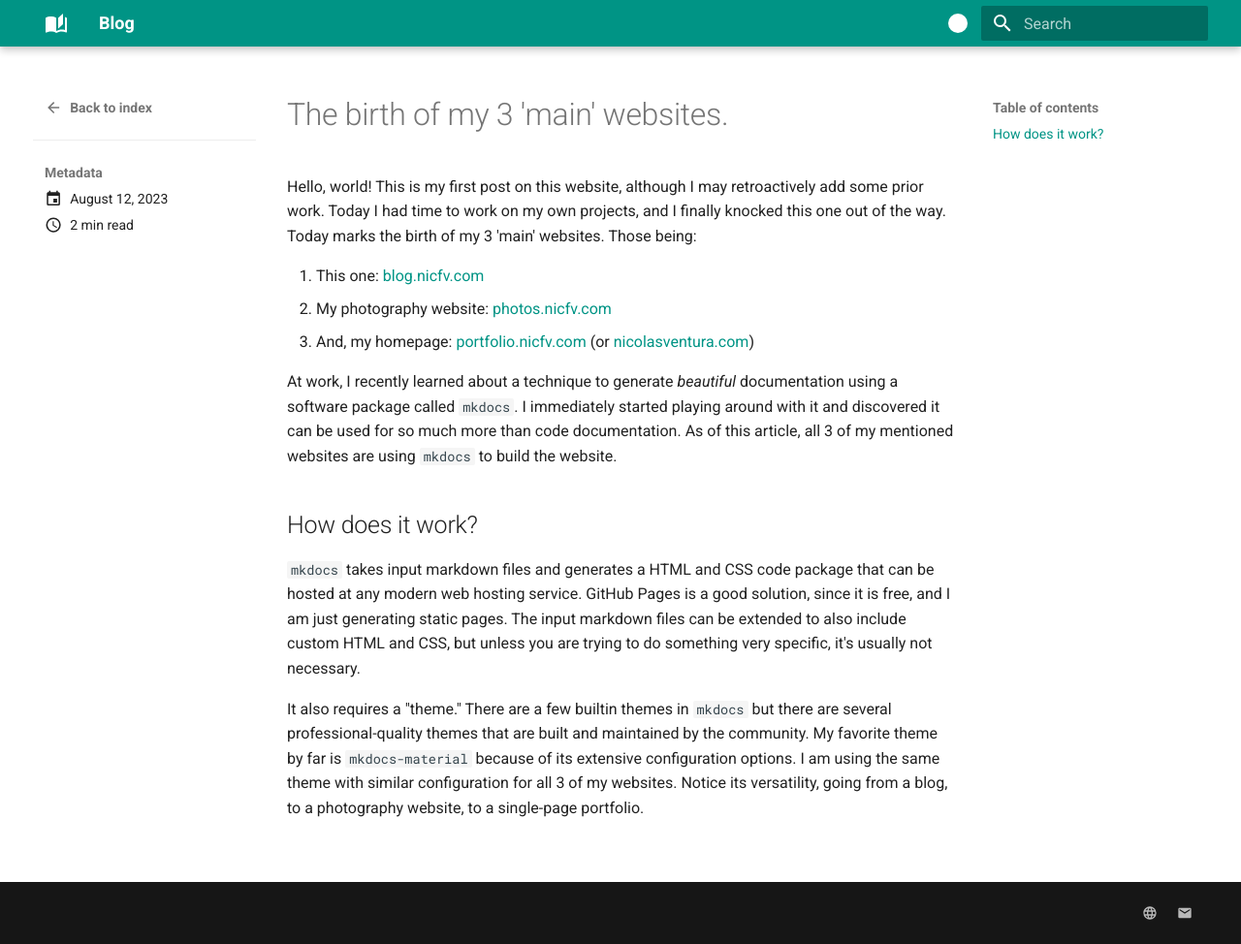
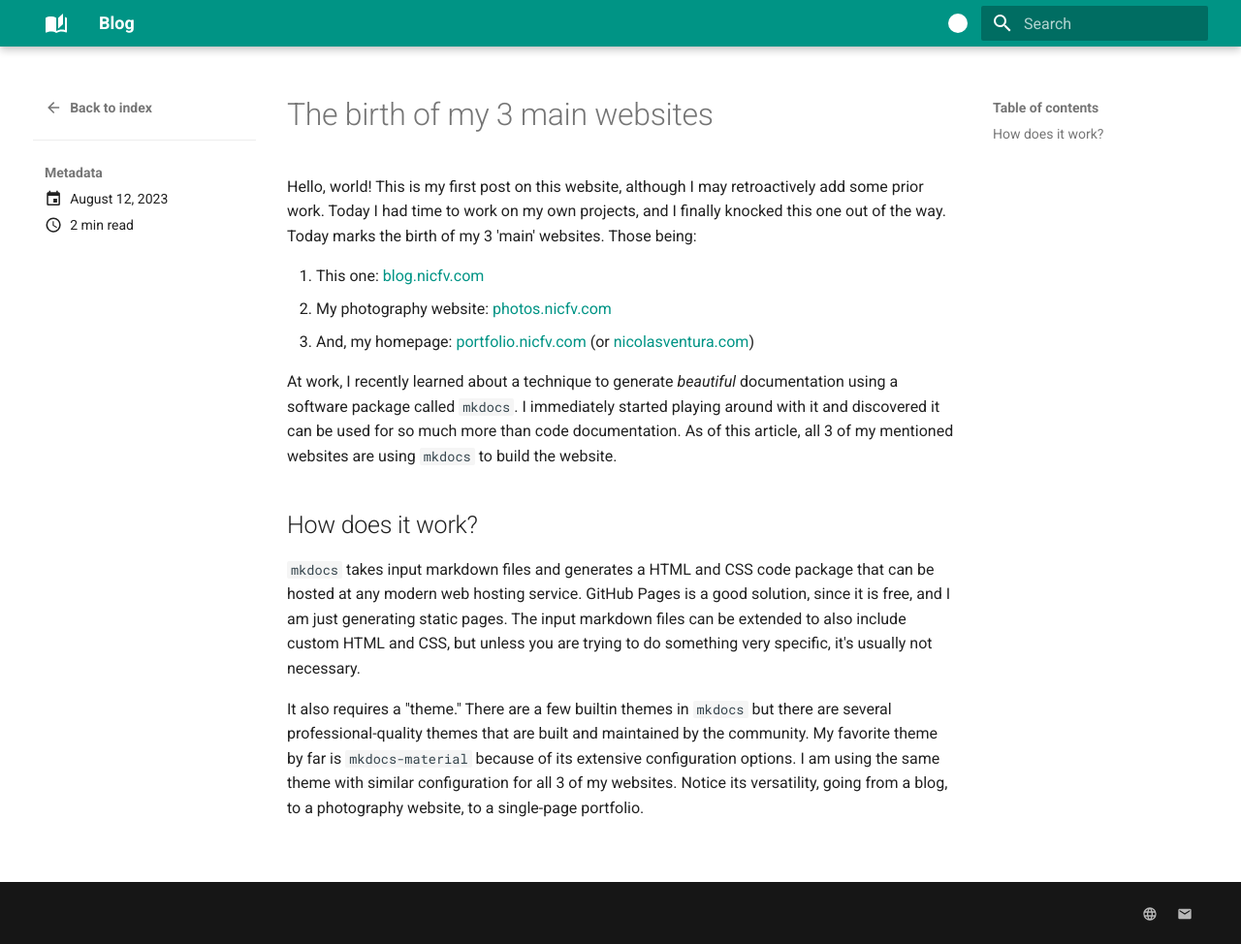
Before and after one commit to nicfv/Me, an MkDocs documentation site: the page built from docs/posts/The-birth-of-my-3-main-websites.md, in a window 1280 px wide and 974 px high. Shown: the whole window at 97% size. Built offline with MkDocs 1.6.1 and Material for MkDocs 9.7.7, drawn with Linux system fonts in a browser that asks for light colours; some of the changed lines change nothing that is shown.

Commit message:
Try without h1

```diff
--- a/docs/posts/post1.md
+++ b/docs/posts/The-birth-of-my-3-main-websites.md
@@ -1,7 +1,6 @@
 ---
 date: 2023-08-12
 ---
-# The birth of my 3 'main' websites.
 
 Hello, world! This is my first post on this website, although I may retroactively add some prior work. Today I had time to work on my own projects, and I finally knocked this one out of the way. Today marks the birth of my 3 'main' websites. Those being:
 
@@ -16,3 +15,5 @@
 `mkdocs` takes input markdown files and generates a HTML and CSS code package that can be hosted at any modern web hosting service. GitHub Pages is a good solution, since it is free, and I am just generating static pages. The input markdown files can be extended to also include custom HTML and CSS, but unless you are trying to do something very specific, it's usually not necessary.
 
 It also requires a "theme." There are a few builtin themes in `mkdocs` but there are several professional-quality themes that are built and maintained by the community. My favorite theme by far is `mkdocs-material` because of its extensive configuration options. I am using the same theme with similar configuration for all 3 of my websites. Notice its versatility, going from a blog, to a photography website, to a single-page portfolio.
+
+##
```
